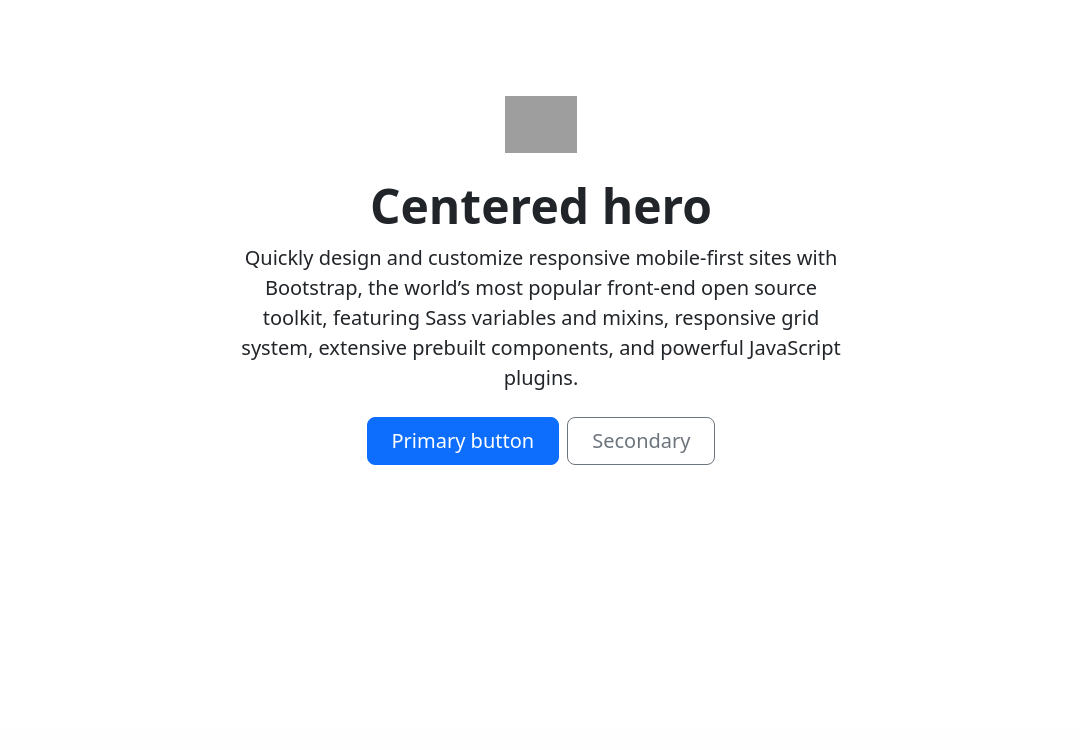
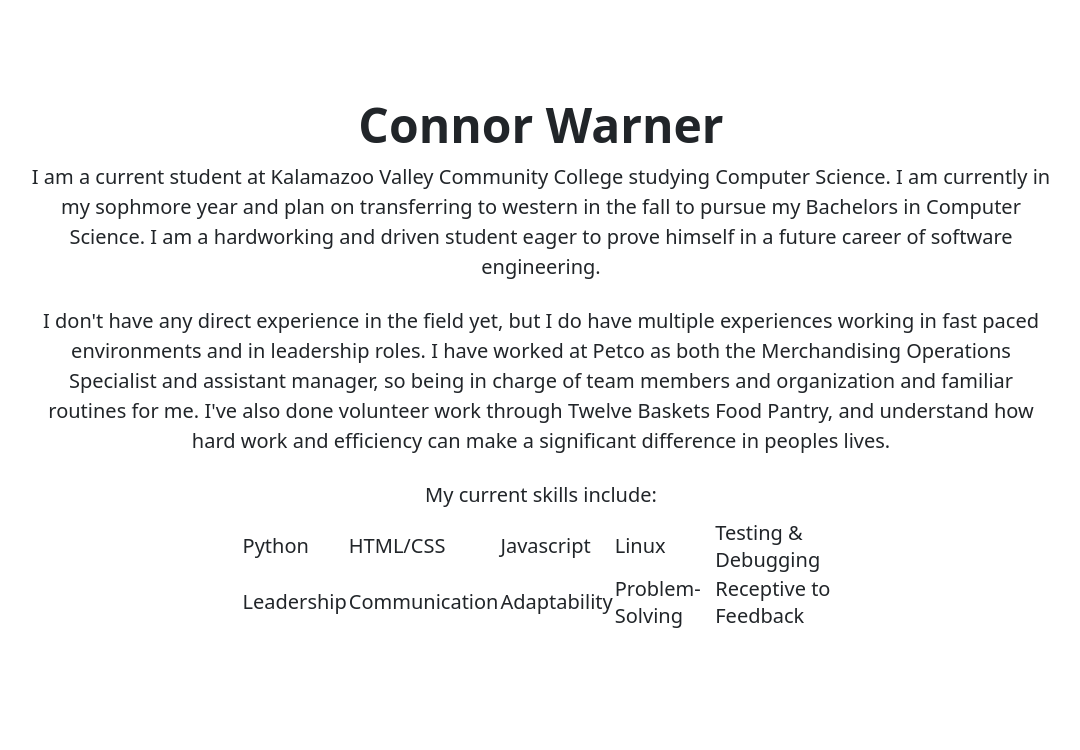
Before and after one commit to CWarner101/personal-static-site, a Django app: page / in a window 1280 px wide. Shown: the part 70-820 px from the top of the page, without its empty margins (99-1179 px from the left). Before the commit the page ends 535 px from the top, so only its background shows below. Run offline with Django 4.2, Linux system fonts and the light colour scheme; grey boxes are pictures that could not be loaded.

Commit message:
Add content to home.html. Edit contact.html.

```diff
--- a/templates/contact.html
+++ b/templates/contact.html
@@ -17,7 +17,7 @@ Date: 1/24/24
           <svg class="bi" width="1em" height="1em"><use xlink:href="#toggles2"></use></svg>
         </div>
         <div>
-          <h3 class="fs-2">Direct Contact</h3>
+          <h3 class="fs-2">Direct Contact -</h3>
           <p>Phone: (269) 929-5018</p>
           <p>Personal Email: con.war10@gmail.com</p>
           <p>School Email: cwarner0028@mail.kvcc.edu</p>
@@ -28,7 +28,7 @@ Date: 1/24/24
           <svg class="bi" width="1em" height="1em"><use xlink:href="#cpu-fill"></use></svg>
         </div>
         <div>
-          <h3 class="fs-2">LinkedIn</h3>
+          <h3 class="fs-2">LinkedIn -</h3>
           <a href="https://linkedin.com/in/connor-warner-223650265" class="btn btn-primary">
             LinkedIn
           </a>
@@ -39,7 +39,7 @@ Date: 1/24/24
           <svg class="bi" width="1em" height="1em"><use xlink:href="#tools"></use></svg>
         </div>
         <div>
-          <h3 class="fs-2">GitHub</h3>
+          <h3 class="fs-2">GitHub -</h3>
           <a href="https://github.com/CWarner101" class="btn btn-primary">
             GitHub
           </a>
--- a/templates/home.html
+++ b/templates/home.html
@@ -10,14 +10,40 @@ Date: 1/24/24
 
 {% block content %}
 <div class="px-4 py-5 my-5 text-center">
-    <img class="d-block mx-auto mb-4" src="/docs/5.2/assets/brand/bootstrap-logo.svg" alt="" width="72" height="57">
-    <h1 class="display-5 fw-bold">Centered hero</h1>
-    <div class="col-lg-6 mx-auto">
-      <p class="lead mb-4">Quickly design and customize responsive mobile-first sites with Bootstrap, the world’s most popular front-end open source toolkit, featuring Sass variables and mixins, responsive grid system, extensive prebuilt components, and powerful JavaScript plugins.</p>
-      <div class="d-grid gap-2 d-sm-flex justify-content-sm-center">
-        <button type="button" class="btn btn-primary btn-lg px-4 gap-3">Primary button</button>
-        <button type="button" class="btn btn-outline-secondary btn-lg px-4">Secondary</button>
-      </div>
+    <h1 class="display-5 fw-bold">Connor Warner</h1>
+    <div class="col-lg-10 mx-auto">
+      <p class="lead mb-4">
+        I am a current student at Kalamazoo Valley Community College studying Computer Science. I am currently
+        in my sophmore year and plan on transferring to western in the fall to pursue my Bachelors in Computer
+        Science. I am a hardworking and driven student eager to prove himself in a future career of software
+        engineering.
+      </p>
+      <p class="lead mb-4">
+        I don't have any direct experience in the field yet, but I do have multiple experiences working in fast
+        paced environments and in leadership roles. I have worked at Petco as both the Merchandising Operations Specialist
+        and assistant manager, so being in charge of team members and organization and familiar routines for me. I've also
+        done volunteer work through Twelve Baskets Food Pantry, and understand how hard work and efficiency can make a significant
+        difference in peoples lives.
+      </p>
+      <p class="lead mb-2">
+        <b>My current skills include:</b>
+      </p>
+      <table class="lead mb-4 col-lg-7 mx-auto">
+        <tr>
+          <td>Python</td>
+          <td>HTML/CSS</td>
+          <td>Javascript</td>
+          <td>Linux</td>
+          <td>Testing & Debugging</td>
+        </tr>
+        <tr>
+          <td>Leadership</td>
+          <td>Communication</td>
+          <td>Adaptability</td>
+          <td>Problem-Solving</td>
+          <td>Receptive to Feedback</td>
+        </tr>
+      </table>
     </div>
   </div>
 {% endblock content %}
--- a/templates/projects.html
+++ b/templates/projects.html
@@ -10,7 +10,7 @@ Date: 1/24/24
 
 {% block content %}
 <div class="container px-4 py-5" id="featured-3">
-    <h2 class="pb-2 border-bottom">Columns with icons</h2>
+    <h2 class="pb-2 border-bottom">Projects</h2>
     <div class="row g-4 py-5 row-cols-1 row-cols-lg-3">
       <div class="feature col">
         <div class="feature-icon d-inline-flex align-items-center justify-content-center text-bg-primary bg-gradient fs-2 mb-3">
```
